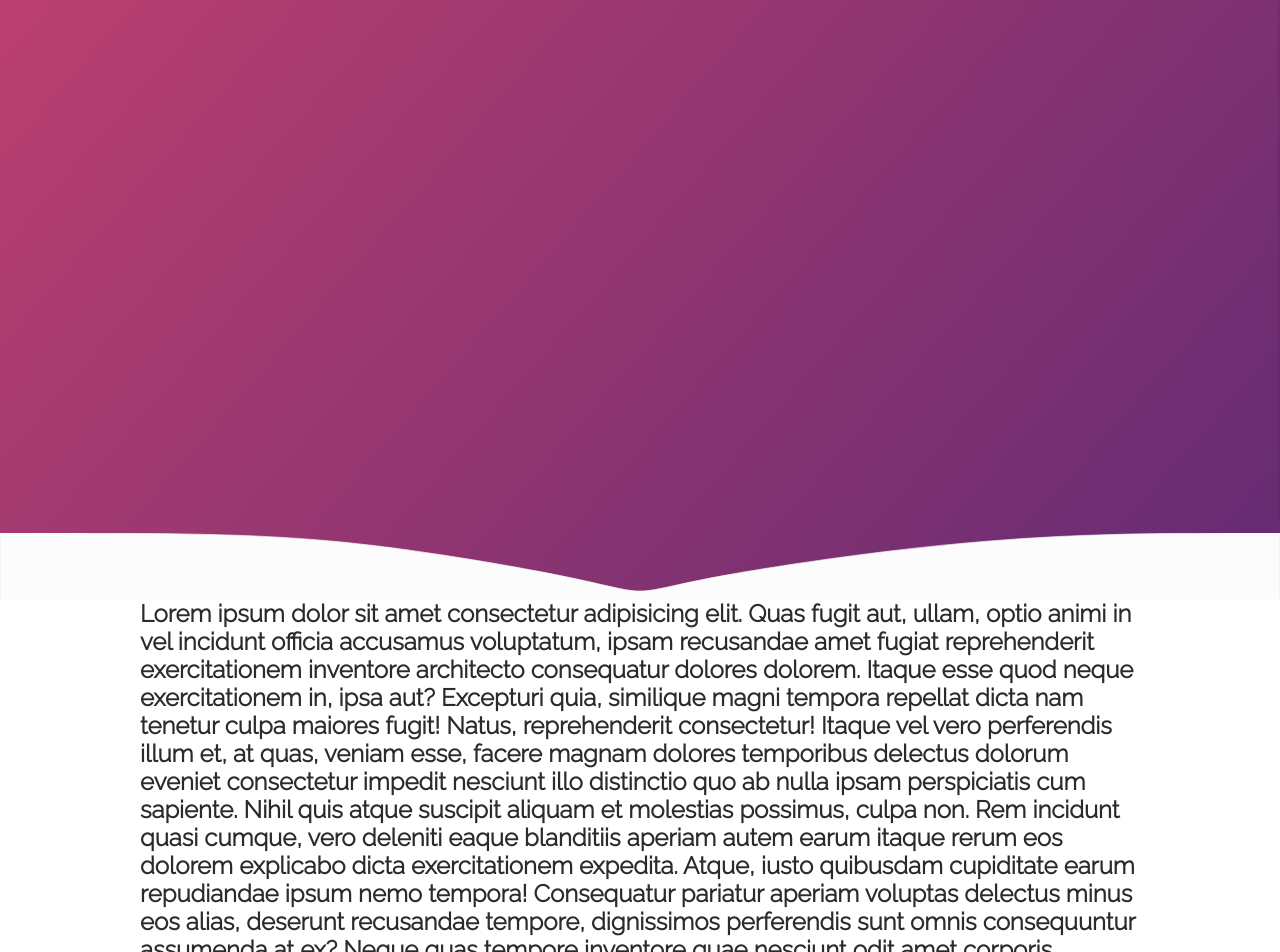
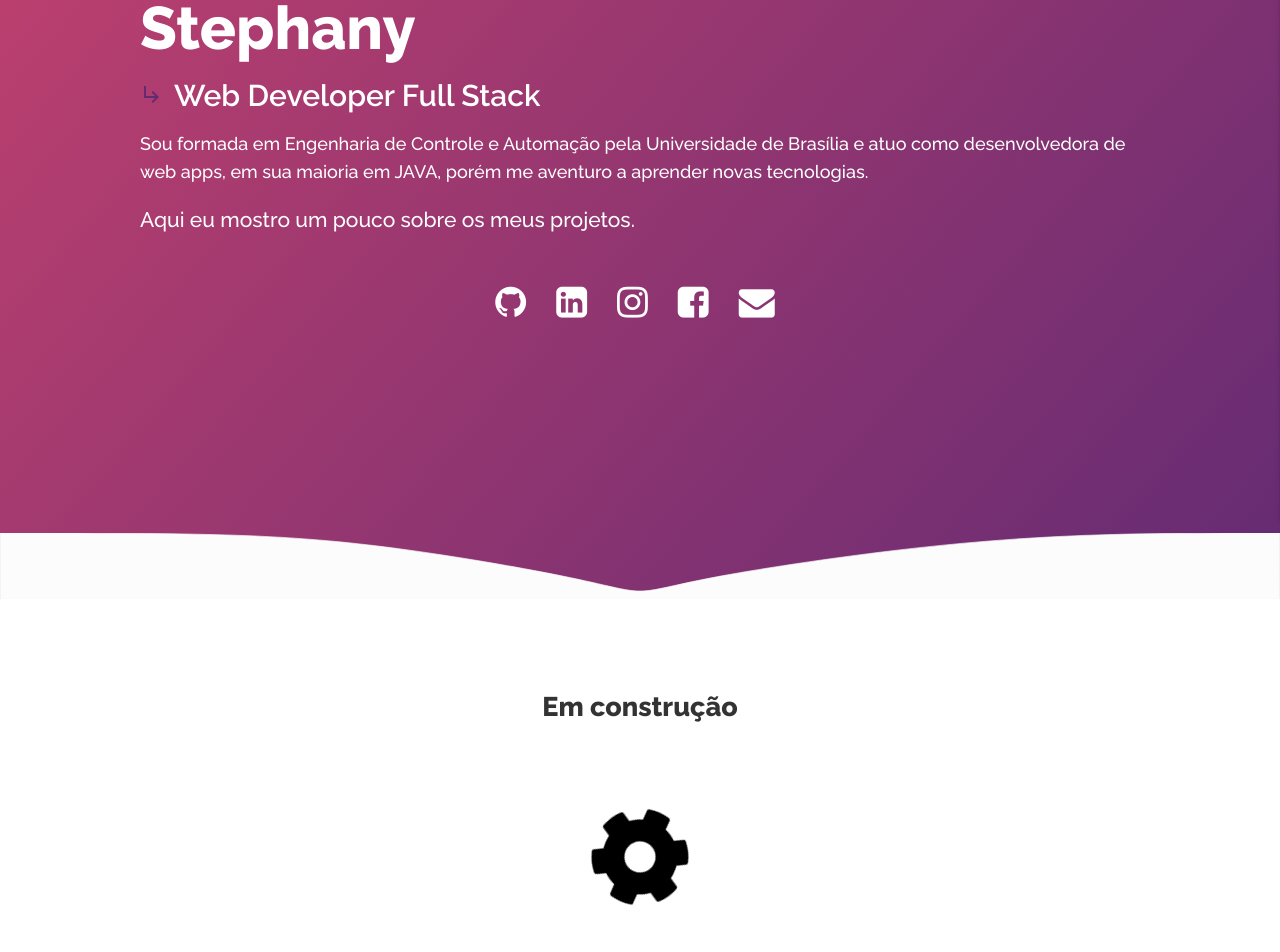
Before and after one commit to stephbsb/portfoliowebsite, a React (Create React App) app: page /pt in a window 1280 px wide. Shown: the part 280-1232 px from the top of the page. Built offline with nearby package versions, Linux system fonts and the light colour scheme.

Commit message:
adding banner and inicial information

```diff
--- a/src/index.css
+++ b/src/index.css
@@ -1,4 +1,4 @@
-@import url("https://fonts.googleapis.com/css2?family=Raleway:ital,wght@0,300&display=swap");
+@import url("https://fonts.googleapis.com/css2?family=Raleway:wght@200;300;500;600;800&display=swap");
 
 @import url("https://fonts.googleapis.com/css2?family=Source+Code+Pro&display=swap");
 
@@ -12,9 +12,11 @@
 }
 
 :root {
-  font-size: 16px;
+  font-size: 18px;
   --color-purple: rgb(100, 43, 115);
   --color-pink: rgb(198, 66, 110);
+  --white-text: rgba(255, 255, 255, 0.8);
+  --grey-text: rgba(0, 0, 0, 0.8);
 }
 
 html {
@@ -24,13 +26,13 @@ html {
 
 body {
   margin: 0;
-  color: rgb(43, 43, 43);
+  color: var(--grey-text);
   background: #ffffff;
   font-family: "Raleway", -apple-system, BlinkMacSystemFont, "Segoe UI",
     "Roboto", "Oxygen", "Ubuntu", "Cantarell", "Fira Sans", "Droid Sans",
     "Helvetica Neue", sans-serif;
   font-style: normal;
-  font-weight: 300;
+  font-weight: 200;
 
   line-height: 28px;
   -webkit-font-smoothing: antialiased;
--- a/src/pages/landing/LandingPage.js
+++ b/src/pages/landing/LandingPage.js
@@ -9,7 +9,6 @@ const LandingPage = (props) => {
     <main>
       <BannerSection />
       <ProjectsSection />
-      <SkillsSection />
     </main>
   );
 };
--- a/src/pages/landing/sections/BannerSection.css
+++ b/src/pages/landing/sections/BannerSection.css
@@ -2,6 +2,7 @@
   position: relative;
   width: 100%;
   height: 110vh;
+  color: white;
 }
 
 .banner-section .background {
@@ -23,3 +24,55 @@
   width: 100%;
   height: auto;
 }
+
+.banner-text {
+  display: flex;
+  flex-direction: column;
+  justify-content: center;
+  height: 100%;
+}
+
+.banner-text i {
+  padding-right: 10px;
+  color: var(--color-purple);
+}
+
+.banner-text h1,
+h2,
+h3,
+h4,
+h5,
+h6 {
+  padding: 10px 0px;
+  font-weight: 500;
+  transition: 0.5s;
+}
+
+.banner-text h1 {
+  font-size: 60px;
+  font-weight: 800;
+}
+
+.banner-text h2 {
+  font-size: 30px;
+  font-weight: 600;
+  margin-top: 20px;
+}
+
+@media (max-width: 800px) {
+  .banner-text h1 {
+    font-size: 30px;
+    font-weight: 800;
+  }
+
+  .banner-text h2 {
+    font-size: 20px;
+    font-weight: 600;
+    margin-top: 10px;
+  }
+
+  .banner-text h4 {
+    font-size: 15px;
+    font-weight: 500;
+  }
+}
--- a/src/pages/landing/sections/BannerSection.js
+++ b/src/pages/landing/sections/BannerSection.js
@@ -1,6 +1,8 @@
 import React from "react";
 
 import "./BannerSection.css";
+
+import SocialMedia from "../../../shared/SocialMedia";
 
 import bannerImg from "../../../media/svg/bottom-banner.svg";
 
@@ -9,7 +11,24 @@ const BannerSection = (props) => {
     <section id="home" className="banner-section">
       <div className="background">
         <div className="container">
-          <h1>BANNER</h1>
+          <div className="banner-text">
+            <h3>Olá, eu sou a</h3>
+            <h1>Stephany</h1>
+            <h2>
+              <i class="material-icons">subdirectory_arrow_right</i>Web
+              Developer Full Stack
+            </h2>
+            <h4>
+              Sou formada em Engenharia de Controle e Automação pela
+              Universidade de Brasília e atuo como desenvolvedora de web apps,
+              em sua maioria em JAVA, porém me aventuro a aprender novas
+              tecnologias.
+            </h4>
+            <h3>Aqui eu mostro um pouco sobre os meus projetos.</h3>
+            <div>
+              <SocialMedia />
+            </div>
+          </div>
         </div>
       </div>
       <img src={bannerImg} className="bottom"></img>
--- /dev/null
+++ b/src/pages/landing/sections/ProjectsSection.css
@@ -0,0 +1,33 @@
+.projects-content {
+  width: 100%;
+  height: 300px;
+  margin: 50px 0px;
+  display: flex;
+  flex-direction: column;
+  align-items: center;
+  justify-content: space-around;
+}
+
+.projects-content img {
+  width: 100px;
+  -webkit-animation: spin 4s infinite linear;
+  animation: spin 4s linear infinite;
+}
+
+@-webkit-keyframes spin {
+  0% {
+    -webkit-transform: rotate(0deg);
+  }
+  100% {
+    -webkit-transform: rotate(360deg);
+  }
+}
+
+@keyframes spin {
+  0% {
+    transform: rotate(0deg);
+  }
+  100% {
+    transform: rotate(360deg);
+  }
+}
--- a/src/pages/landing/sections/ProjectsSection.js
+++ b/src/pages/landing/sections/ProjectsSection.js
@@ -1,34 +1,16 @@
 import React from "react";
+
+import "./ProjectsSection.css";
+import spinner from "../../../media/svg/cog-solid.svg";
 
 const ProjectsSection = (props) => {
   return (
     <section id="projects">
       <div className="container">
-        <h1>
-          Lorem ipsum dolor sit amet consectetur adipisicing elit. Quas fugit
-          aut, ullam, optio animi in vel incidunt officia accusamus voluptatum,
-          ipsam recusandae amet fugiat reprehenderit exercitationem inventore
-          architecto consequatur dolores dolorem. Itaque esse quod neque
-          exercitationem in, ipsa aut? Excepturi quia, similique magni tempora
-          repellat dicta nam tenetur culpa maiores fugit! Natus, reprehenderit
-          consectetur! Itaque vel vero perferendis illum et, at quas, veniam
-          esse, facere magnam dolores temporibus delectus dolorum eveniet
-          consectetur impedit nesciunt illo distinctio quo ab nulla ipsam
-          perspiciatis cum sapiente. Nihil quis atque suscipit aliquam et
-          molestias possimus, culpa non. Rem incidunt quasi cumque, vero
-          deleniti eaque blanditiis aperiam autem earum itaque rerum eos dolorem
-          explicabo dicta exercitationem expedita. Atque, iusto quibusdam
-          cupiditate earum repudiandae ipsum nemo tempora! Consequatur pariatur
-          aperiam voluptas delectus minus eos alias, deserunt recusandae
-          tempore, dignissimos perferendis sunt omnis consequuntur assumenda at
-          ex? Neque quas tempore inventore quae nesciunt odit amet corporis
-          repellendus deleniti, assumenda nisi blanditiis mollitia explicabo
-          atque? Vitae, labore. Quaerat eveniet dolorum itaque! Maxime, fugiat?
-          Illo consequuntur maxime id quas iusto incidunt illum saepe quaerat
-          perspiciatis rerum sit perferendis hic a, consequatur soluta corporis
-          ipsa deserunt nisi vitae iure. Libero, porro eum dolor nihil magni cum
-          molestias. Aperiam, voluptates hic!
-        </h1>
+        <div className="projects-content">
+          <h1>Em construção</h1>
+          <img src={spinner} />
+        </div>
       </div>
     </section>
   );
--- a/src/shared/NavBar.css
+++ b/src/shared/NavBar.css
@@ -19,6 +19,11 @@
   background: white;
   height: 60px;
   --text-color: rgba(0, 0, 0, 0.8);
+  --text-color-logo: -webkit-linear-gradient(
+    139deg,
+    var(--color-purple) 0%,
+    var(--color-pink) 100%
+  );
 }
 
 .navbar-navigation {
@@ -79,6 +84,12 @@
   font-family: "Source Code Pro", monospace;
 }
 
+.navbar-scroll .navbar-logo {
+  background: var(--text-color-logo);
+  -webkit-background-clip: text;
+  -webkit-text-fill-color: transparent;
+}
+
 @media (max-width: 600px) {
   .navbar-navigation-items {
     display: none;
--- /dev/null
+++ b/src/shared/SocialMedia.css
@@ -0,0 +1,18 @@
+.redes-sociais {
+  display: flex;
+  align-items: center;
+  justify-content: center;
+  margin: 40px 0px;
+}
+
+.redes-sociais li {
+  padding: 0px 10px;
+}
+
+.redes-sociais i {
+  color: white;
+}
+
+.redes-sociais i:hover {
+  color: var(--color-purple);
+}
--- /dev/null
+++ b/src/shared/SocialMedia.js
@@ -0,0 +1,40 @@
+import React from "react";
+
+import "./SocialMedia.css";
+
+const SocialMedia = () => {
+  return (
+    <ul className="redes-sociais">
+      <li>
+        <a href="https://github.com/stephbsb/" target="_blank">
+          <i class="fa fa-github fa-2x"></i>
+        </a>
+      </li>
+      <li>
+        <a
+          href="https://www.linkedin.com/in/stephany-rodrigues/"
+          target="_blank"
+        >
+          <i class="fa fa-linkedin-square fa-2x"></i>
+        </a>
+      </li>
+      <li>
+        <a href="https://www.instagram.com/stephany.rr/" target="_blank">
+          <i class="fa fa-instagram fa-2x"></i>
+        </a>
+      </li>
+      <li>
+        <a href="https://www.facebook.com/stephany.r.rodrigues" target="_blank">
+          <i class="fa fa-facebook-square fa-2x"></i>
+        </a>
+      </li>
+      <li>
+        <a href="mailto:stephany0303@gmail.com" target="_blank">
+          <i class="fa fa-envelope fa-2x"></i>
+        </a>
+      </li>
+    </ul>
+  );
+};
+
+export default SocialMedia;
```
Also changed, not shown: src/media/svg/cog-solid.svg (added), src/media/svg/spinner-solid.svg (added).
